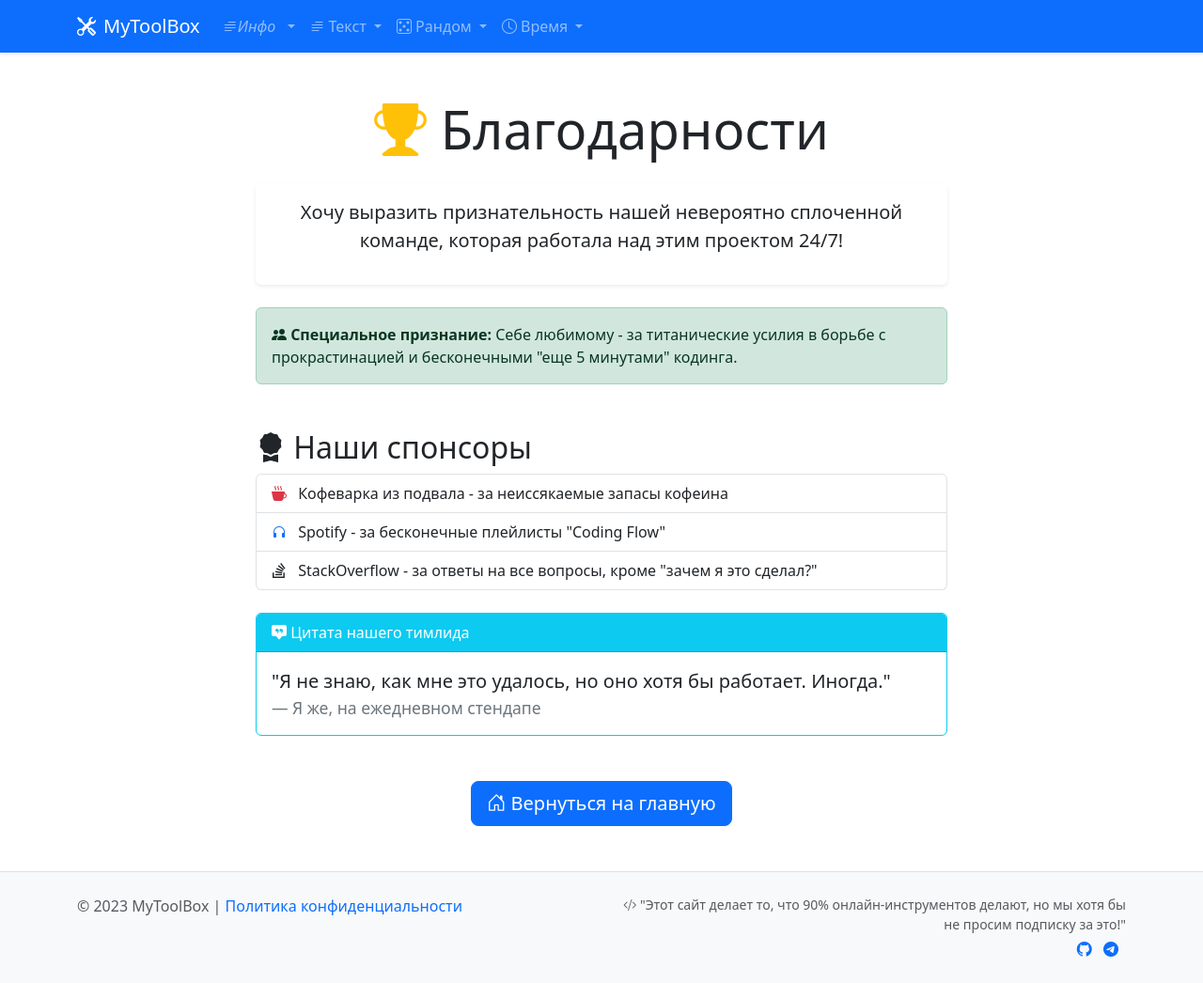
After one commit to Maxim-hub296/MyToolBox, a Django app: page /thanks/ in a window 1280 px wide. The commit adds this page. Shown: the whole page at 94% size. Run offline with Django 5.2, Linux system fonts and the light colour scheme.

Commit message:
Добавил раздел "Благодарности"

```diff
--- /dev/null
+++ b/info/templates/info/thanks.html
@@ -0,0 +1,65 @@
+{% extends 'base.html' %}
+
+{% block title %}Благодарности | MyToolBox{% endblock %}
+
+{% block content %}
+<div class="container my-5">
+    <div class="row justify-content-center">
+        <div class="col-lg-8">
+            <h1 class="display-4 mb-4 text-center">
+                <i class="bi bi-trophy-fill text-warning"></i> Благодарности
+            </h1>
+
+            <div class="card border-0 shadow-sm mb-4">
+                <div class="card-body text-center">
+                    <p class="lead">
+                        Хочу выразить признательность нашей невероятно сплоченной команде,
+                        которая работала над этим проектом 24/7!
+                    </p>
+
+                </div>
+            </div>
+
+            <div class="alert alert-success">
+                <i class="bi bi-people-fill"></i>
+                <strong>Специальное признание:</strong> Себе любимому - за титанические усилия
+                в борьбе с прокрастинацией и бесконечными "еще 5 минутами" кодинга.
+            </div>
+
+            <h2 class="mt-5"><i class="bi bi-award-fill"></i> Наши спонсоры</h2>
+            <div class="list-group mb-4">
+                <div class="list-group-item">
+                    <i class="bi bi-cup-hot-fill text-danger me-2"></i>
+                    Кофеварка из подвала - за неиссякаемые запасы кофеина
+                </div>
+                <div class="list-group-item">
+                    <i class="bi bi-headphones text-primary me-2"></i>
+                    Spotify - за бесконечные плейлисты "Coding Flow"
+                </div>
+                <div class="list-group-item">
+                    <i class="bi bi-stack-overflow text-orange me-2"></i>
+                    StackOverflow - за ответы на все вопросы, кроме "зачем я это сделал?"
+                </div>
+            </div>
+
+            <div class="card mt-4 border-info">
+                <div class="card-header bg-info text-white">
+                    <i class="bi bi-chat-square-quote-fill"></i> Цитата нашего тимлида
+                </div>
+                <div class="card-body">
+                    <blockquote class="blockquote mb-0">
+                        <p>"Я не знаю, как мне это удалось, но оно хотя бы работает. Иногда."</p>
+                        <footer class="blockquote-footer">Я же, на ежедневном стендапе</footer>
+                    </blockquote>
+                </div>
+            </div>
+
+            <div class="text-center mt-5">
+                <a href="/" class="btn btn-primary btn-lg">
+                    <i class="bi bi-house-door"></i> Вернуться на главную
+                </a>
+            </div>
+        </div>
+    </div>
+</div>
+{% endblock %}
--- a/info/urls.py
+++ b/info/urls.py
@@ -6,5 +6,6 @@ app_name = 'info'
 urlpatterns = [
     path("", views.AboutView.as_view(), name='about'),
     path("contact/", views.ContactView.as_view(), name='contact'),
-    path("coffee/", views.CoffeeView.as_view(), name='coffee')
+    path("coffee/", views.CoffeeView.as_view(), name='coffee'),
+    path("thanks/", views.ThanksView.as_view(), name="thanks")
 ]
--- a/info/views.py
+++ b/info/views.py
@@ -8,3 +8,6 @@ class ContactView(TemplateView):
 
 class CoffeeView(TemplateView):
     template_name = "info/coffee.html"
+
+class ThanksView(TemplateView):
+    template_name = "info/thanks.html"
--- a/templates/inc/header.html
+++ b/templates/inc/header.html
@@ -19,7 +19,7 @@
                             <li><a class="dropdown-item" href="/">О нас</a></li>
                             <li><a class="dropdown-item" href="/contact">Контакты</a></li>
                             <li><a class="dropdown-item" href="/coffee">Наш кофе</a></li>
-                            <li><a class="dropdown-item" href="#">Благодарности</a></li>
+                            <li><a class="dropdown-item" href="/thanks">Благодарности</a></li>
                             <li><a class="dropdown-item" href="#">Политика конфиденциальности</a></li>
                         </ul>
                     </li>
```
